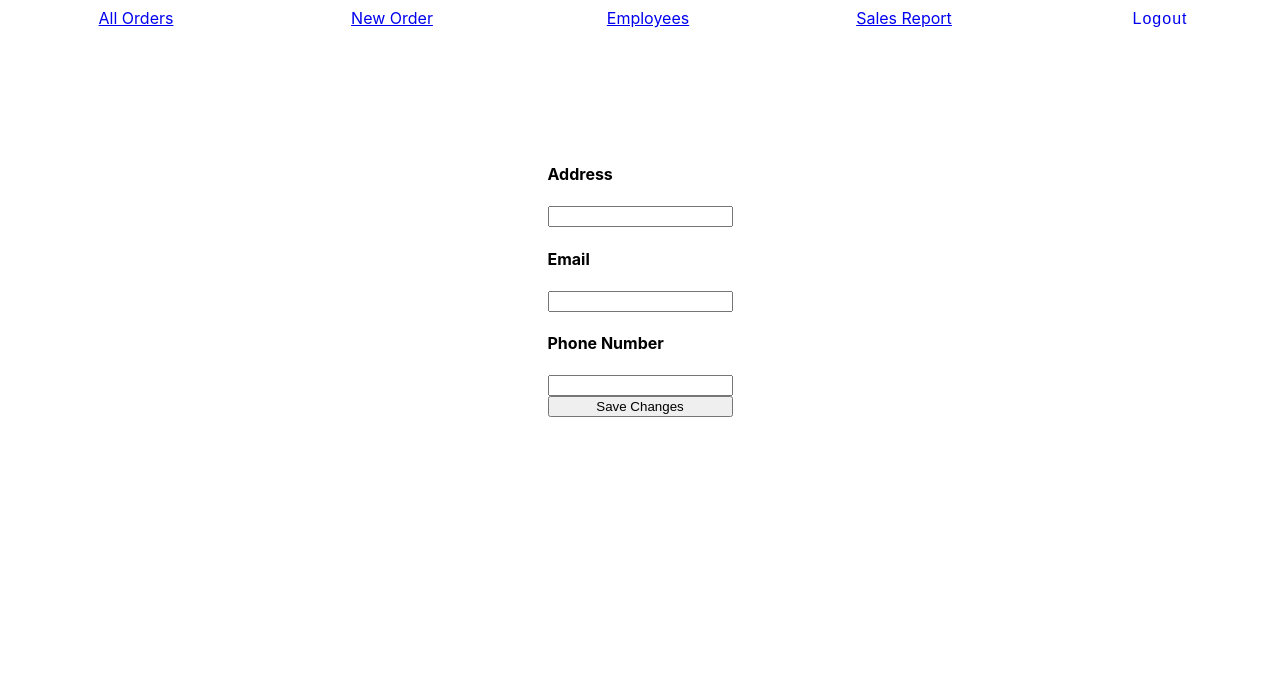
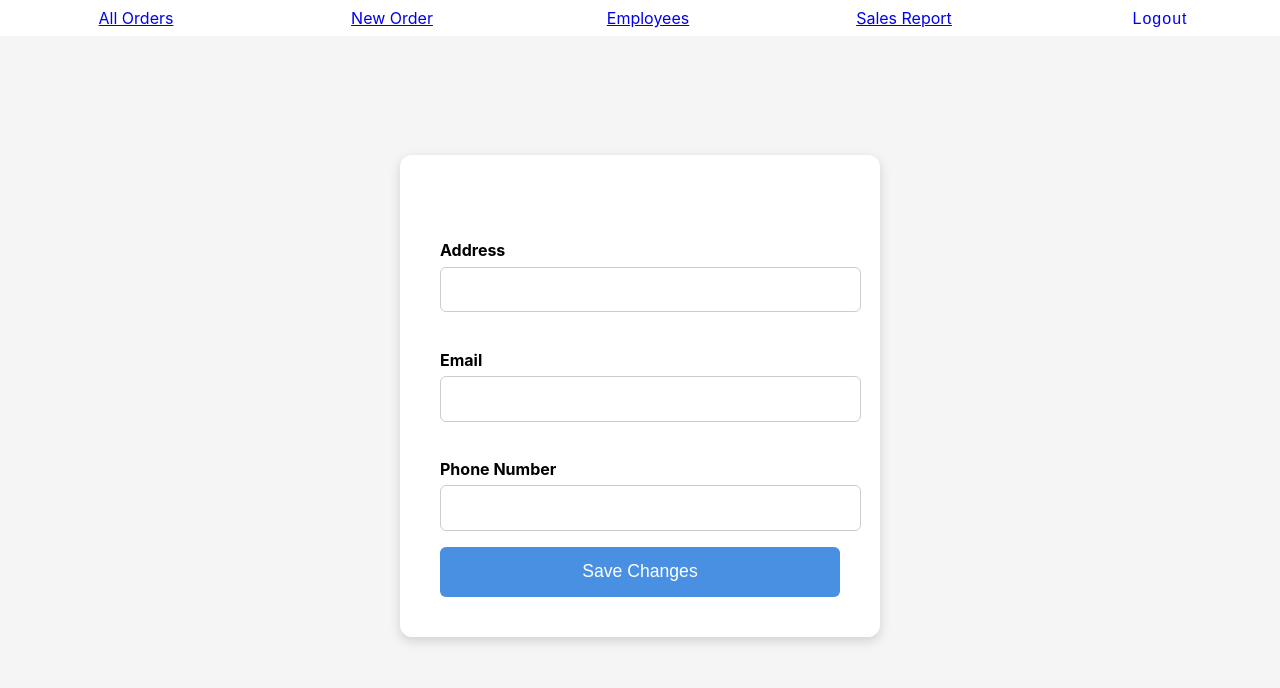
Before and after one commit to NSS-Day-Cohort-74/Shepherds-Pie-client-hfqycy, a React (Vite) app: page /employees/1 in a window 1280 px wide. Shown: the top 688 px of the page. Built offline with nearby package versions, Linux system fonts and the light colour scheme; no server answers; sample sign-in values are in the browser's storage.

Commit message:
updated styling for Employee Details Component

```diff
--- a/src/pages/EmployeeDetails.css
+++ b/src/pages/EmployeeDetails.css
@@ -1,10 +1,56 @@
-.employee-form-container {
+.employee-details-container {
   display: flex;
   justify-content: center;
-  margin-top: 4rem;
+  align-items: center;
+  height: 90vh;
+  background-color: #f5f5f5;
 }
 
-.employee-form {
-  display: flex;
-  flex-direction: column;
+.employee-details-form {
+  width: 25rem;
+  padding: 2.5rem;
+  background-color: #fff;
+  border-radius: 12px;
+  box-shadow: 0 4px 12px rgba(0, 0, 0, 0.15);
 }
+
+.employee-details-form h1 {
+  font-size: 2.2rem;
+  font-weight: 600;
+  text-align: center;
+  color: #333;
+}
+
+.employee-details-form .form-group {
+  margin-bottom: 1rem;
+}
+
+.employee-details-form .form-group h4 {
+  margin-bottom: 0.4rem;
+}
+
+.employee-details-form .form-group input {
+  width: 100%;
+  padding: 0.8rem 1.1rem;
+  font-size: 1rem;
+  border: 1px solid #ccc;
+  border-radius: 6px;
+}
+
+
+.employee-details-form button {
+  display: block;
+  width: 100%;
+  padding: 0.9rem 1.2rem;
+  font-size: 1.1rem;
+  font-weight: 500;
+  color: #fff;
+  background-color: #4a90e2;
+  border: none;
+  border-radius: 6px;
+  cursor: pointer;
+}
+
+.employee-details-form button:hover {
+  background-color: #3a7dc2;
+}
--- a/src/pages/EmployeeDetails.jsx
+++ b/src/pages/EmployeeDetails.jsx
@@ -1,8 +1,8 @@
 import { useEffect, useState } from "react"
 import { useParams } from "react-router-dom"
 import { getEmployeeById } from "../services/getEmployeeById"
+import { updateEmployee } from "../services/updateEmployeeDetails"
 import "./EmployeeDetails.css"
-import { updateEmployee } from "../services/updateEmployeeDetails";
 
 export const EmployeeDetails = () => {
   const [employee, setEmployee] = useState({})
@@ -10,44 +10,43 @@ export const EmployeeDetails = () => {
 
   useEffect(() => {
     const fetchEmployee = async () => {
-      const employeeData = await getEmployeeById(employeeId);
-      setEmployee(employeeData);
-    };
-    fetchEmployee();
-  }, [employeeId]);
+      const employeeData = await getEmployeeById(employeeId)
+      setEmployee(employeeData)
+    }
+    fetchEmployee()
+  }, [employeeId])
 
   const handleInputChange = (e) => {
     setEmployee({
       ...employee,
       [e.target.name]: e.target.value
-    });
-  };
+    })
+  }
 
   const handleSaveChanges = () => {
     updateEmployee({ ...employee }).then(() => {
       window.alert("Employee updated")
     })
-
-  };
+  }
 
   return (
-    <div className="employee-form-container">
-      <div className="employee-form">
+    <div className="employee-details-container">
+      <div className="employee-details-form">
         <h1>{employee.name}</h1>
-        <div>
+        <div className="form-group">
           <h4>Address</h4>
-          <input type="text" defaultValue={employee.address} onChange={handleInputChange} name="address"></input>
+          <input type="text" defaultValue={employee.address} onChange={handleInputChange} name="address" />
         </div>
-        <div>
+        <div className="form-group">
           <h4>Email</h4>
-          <input type="text" defaultValue={employee.email} onChange={handleInputChange} name="email"></input>
+          <input type="text" defaultValue={employee.email} onChange={handleInputChange} name="email" />
         </div>
-        <div>
+        <div className="form-group">
           <h4>Phone Number</h4>
-          <input type="text" defaultValue={employee.phoneNumber} onChange={handleInputChange} name="phoneNumber"></input>
+          <input type="text" defaultValue={employee.phoneNumber} onChange={handleInputChange} name="phoneNumber" />
         </div>
         <button onClick={handleSaveChanges}>Save Changes</button>
       </div>
     </div>
-  );
-};
+  )
+}
```
